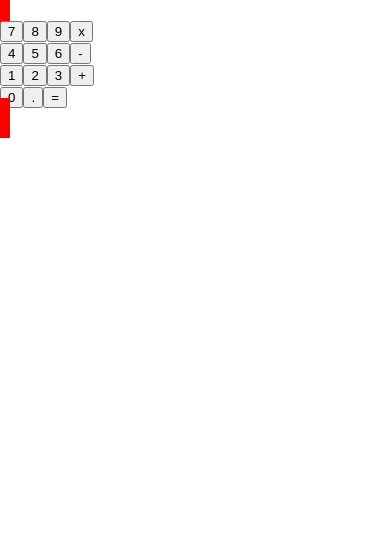
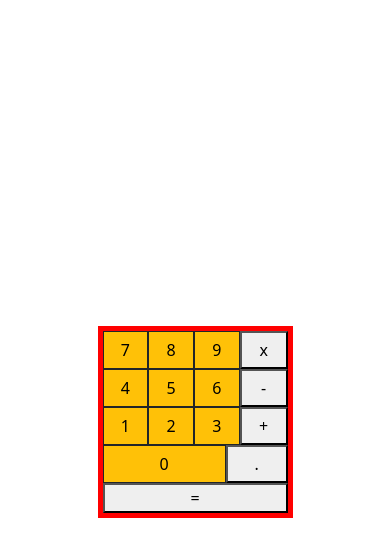
Before and after one commit to ChrisCodes54/Calculator, a React (Create React App) app: page / in a window 390 px wide. Shown: the top 556 px of the page. Built offline with nearby package versions, Linux system fonts and the light colour scheme.

Commit message:
styling is fine for now, responsiveness might need to be worked on. Created a function to not repeat bootstrap styling code for all numbers

```diff
--- a/src/components/Buttons/index.css
+++ b/src/components/Buttons/index.css
@@ -1,5 +1,5 @@
 .container {
-    border: 10px;
+    border: 5px;
     border-style: solid;
     border-color: red;
 }
--- a/src/components/Buttons/index.js
+++ b/src/components/Buttons/index.js
@@ -1,37 +1,51 @@
 import React from "react";
 import "./index.css";
+import 'bootstrap/dist/css/bootstrap.css';
+
+function buttonStyle(props) {
+    const {numLabel} = props;
+    return (
+        <button className={`col btn btn-warning rounded-0 border border-dark`}>
+            {numLabel}
+        </button>
+    )
+}
+
 export default function Buttons() {
   return (
-    <>
-      <container className="container">
+    <div className="d-flex align-items-center justify-content-center vh-100">
+    <div className="w-50">
+      <div className="container">
         <div className="row">
-          <button className="col">7</button>
-          <button className="col">8</button>
-          <button className="col">9</button>
+          {buttonStyle({numLabel: "7"})}
+          {buttonStyle({numLabel: "8"})}
+          {buttonStyle({numLabel: "9"})}
+
           <button className="col">x</button>
         </div>
 
         <div className="row">
-          <button className="col">4</button>
-          <button className="col">5</button>
-          <button className="col">6</button>
+          <button className="col btn btn-warning rounded-0 border border-dark">4</button>
+          <button className="col btn btn-warning rounded-0 border border-dark">5</button>
+          <button className="col btn btn-warning rounded-0 border border-dark">6</button>
           <button className="col">-</button>
         </div>
 
         <div className="row">
-          <button className="col">1</button>
-          <button className="col">2</button>
-          <button className="col">3</button>
+          <button className="col btn btn-warning rounded-0 border border-dark">1</button>
+          <button className="col btn btn-warning rounded-0 border border-dark">2</button>
+          <button className="col btn btn-warning rounded-0 border border-dark">3</button>
           <button className="col">+</button>
         </div>
 
-        <div class="row">
-          <button class="col-8">0</button>
+        <div className="row">
+          <button className="col-8 btn btn-warning rounded-0 border border-dark">0</button>
           <button className="col">.</button>
           <button className="col">=</button>
         </div>
 
-      </container>
-    </>
+      </div>
+      </div>
+    </div>
   );
 }
```
